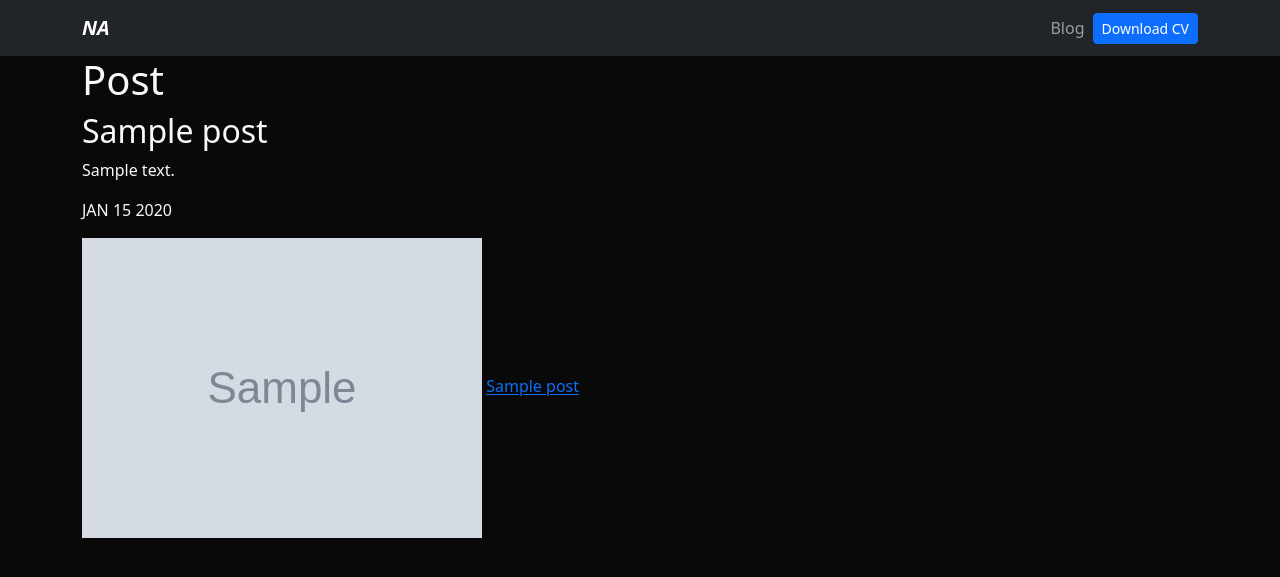
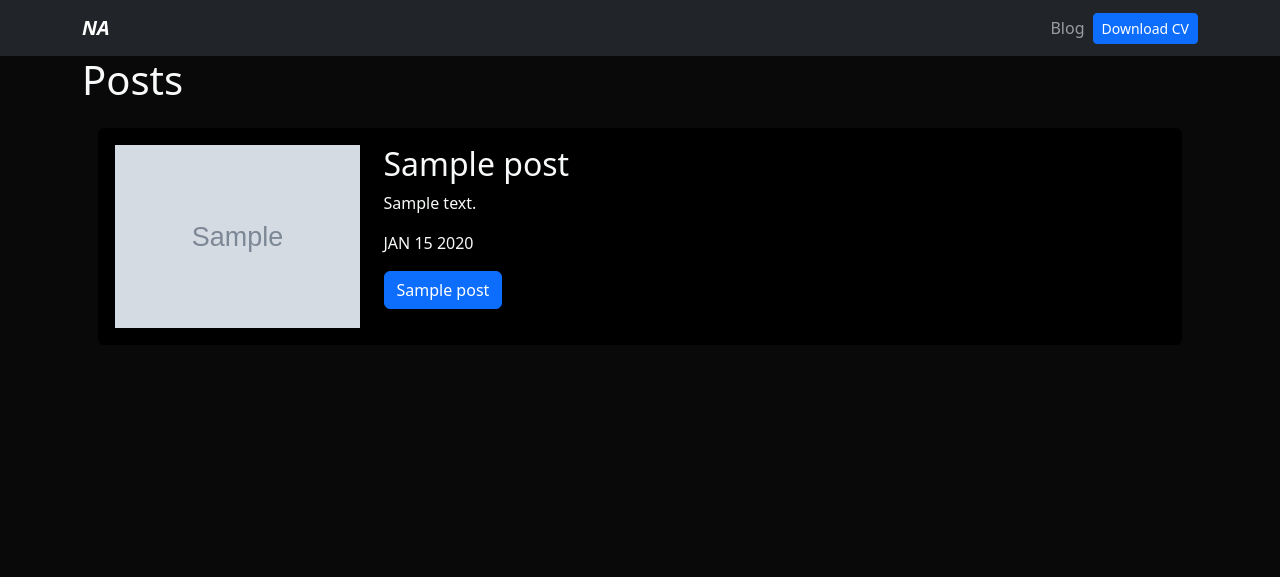
Before and after one commit to nicolasIsmaelUTP/django-portfolio, a Django app: page /blog/ in a window 1280 px wide. Shown: the top 577 px of the page. Run offline with Django 4.2, Linux system fonts and the light colour scheme; tables that the repository leaves empty hold one stand-in row (values such as "Sample post"); grey boxes marked "Sample" are stand-in pictures.

Commit message:
Estilizando el blog

```diff
--- a/blog/templates/posts.html
+++ b/blog/templates/posts.html
@@ -1,11 +1,24 @@
 {% extends 'layout.html' %}
 {% block content %}
-<h1>Post</h1>
+<h1>Posts</h1>
 {% for post in posts %}
-<h2>{{ post.title }}</h2>
-<p>{{ post.description|striptags|truncatechars:100 }}</p>
-<p>{{post.date|date:'M d Y'|upper }}</p>
-<img src="{{ post.image.url }}" alt="{{ post.title }}">
-<a href="{% url 'blog:post_detail' post.id%}">{{post.title}}</a>
+
+<div class="p-3">
+    <div class="card card-body bg-black">
+        <div class="row">
+            <div class="col-3">
+                <img src="{{ post.image.url }}" alt="{{ post.title }}" class="img-fluid">
+
+            </div>
+            <div class="col-9">
+                <h2>{{ post.title }}</h2>
+                <p>{{ post.description|striptags|truncatechars:100 }}</p>
+                <p>{{post.date|date:'M d Y'|upper }}</p>
+                <a href="{% url 'blog:post_detail' post.id%}" class="btn btn-primary">{{post.title}}</a>
+            </div>
+        </div>
+    </div>
+</div>
+
 {% endfor %}
 {% endblock %}
```
Also changed, not shown: blog/templates/post_detail.html (+13 -5 lines), requirements.txt (added, +13 -0 lines), 1 other file.
